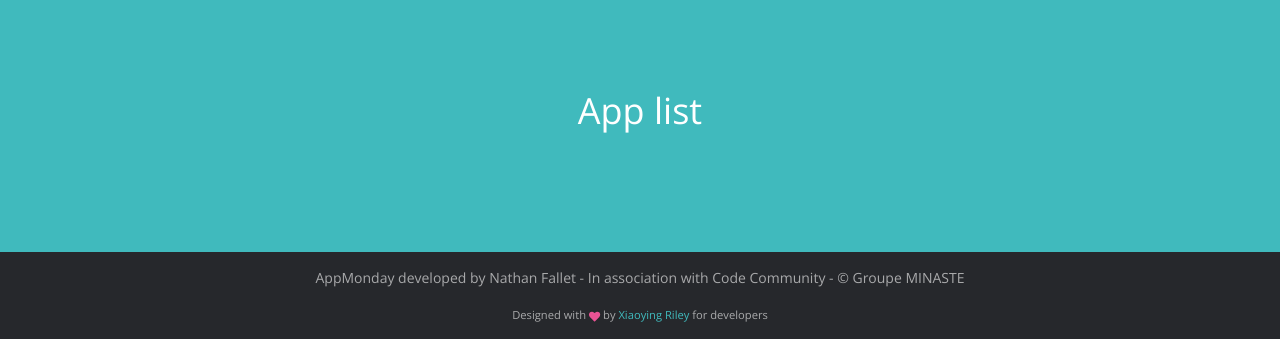
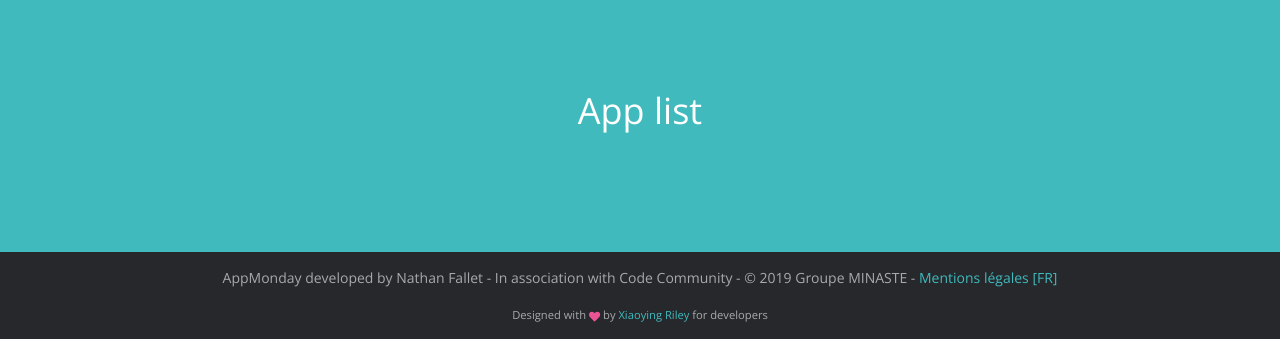
Before and after one commit to NathanFallet/AppMonday-Web, a PHP site: page / in a window 1280 px wide. Shown: the part 1362-1701 px from the top of the page. Run offline with PHP 8.4, Linux system fonts and the light colour scheme; some libraries are stand-ins or nearby versions.

Commit message:
Ajout des mentions légales + Copyright 2019
Happy New Year!

```diff
--- a/www/index.php
+++ b/www/index.php
@@ -123,7 +123,7 @@
 
     <footer class="footer text-center">
         <div class="container">
-            <p>AppMonday developed by Nathan Fallet - In association with Code Community - &copy; Groupe MINASTE</p>
+            <p>AppMonday developed by Nathan Fallet - In association with Code Community - &copy; 2019 Groupe MINASTE - <a href=https://www.appmonday.xyz/mentions-legales.html>Mentions légales [FR]</a></p>
             <!--/* This template is released under the Creative Commons Attribution 3.0 License. Please keep the attribution link below when using for your own project. Thank you for your support. :) If you'd like to use the template without the attribution, you can buy the commercial license via our website: themes.3rdwavemedia.com */-->
             <small class="copyright">Designed with <i class="fas fa-heart"></i> by <a href="https://themes.3rdwavemedia.com/" target="_blank">Xiaoying Riley</a> for developers</small>
 
```
